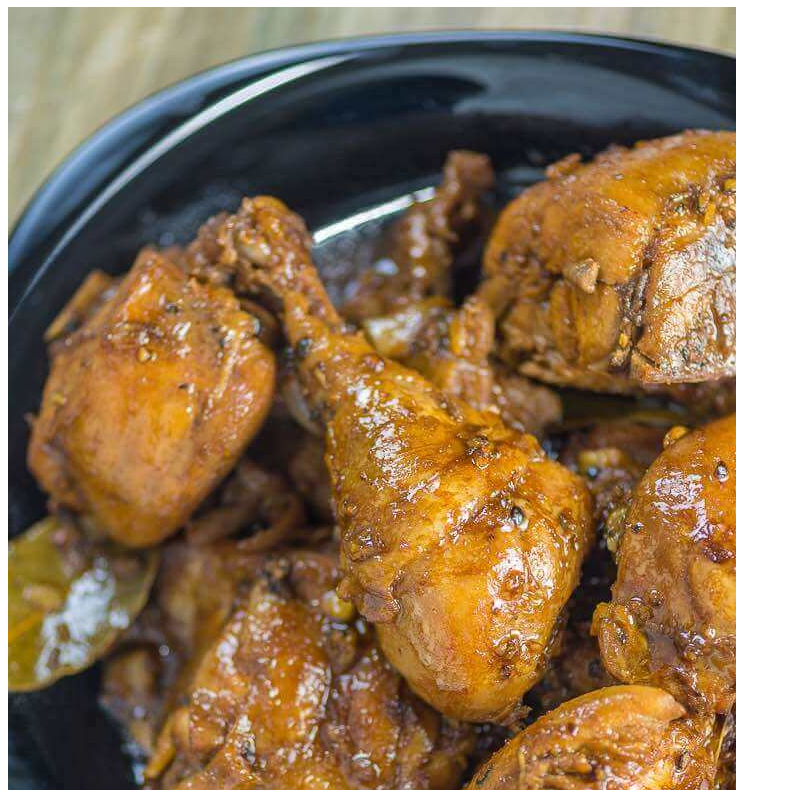
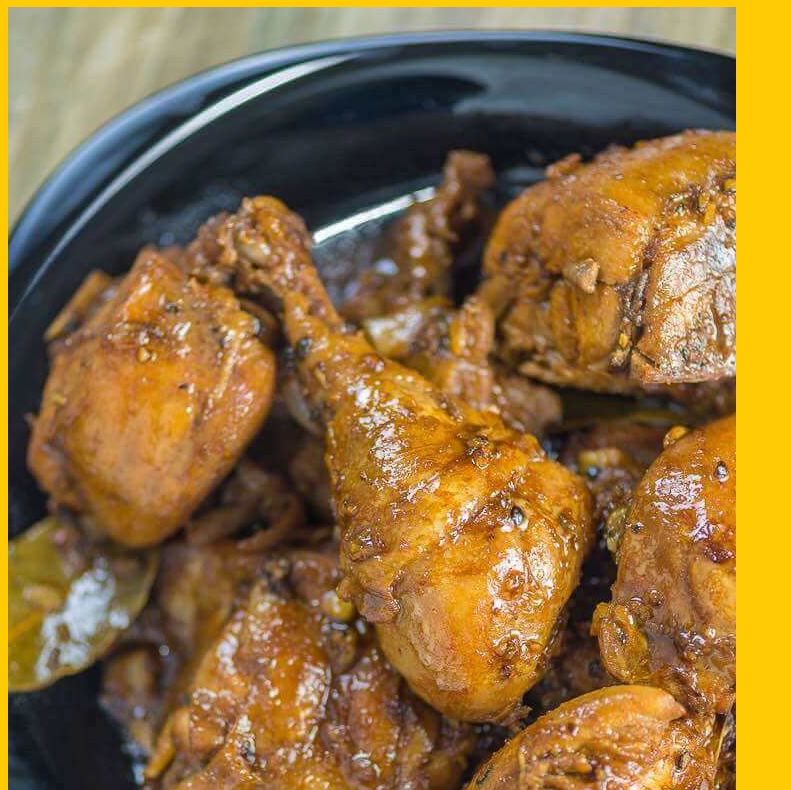
Before and after one commit to crzsrn/odin-recipes, a plain HTML site: page recipes/adobo.html in a window 1280 px wide. Shown: the part 73-863 px from the top of the page, without its empty margins (0-791 px from the left). Drawn offline with Linux system fonts and the light colour scheme.

Commit message:
Edit recipes/adobo.css and recipes/adobo.html

```diff
--- /dev/null
+++ b/recipes/adobo.css
@@ -0,0 +1,3 @@
+body {
+  background-color: #ffcb05;
+}
--- a/recipes/adobo.html
+++ b/recipes/adobo.html
@@ -3,6 +3,7 @@
 <head>
   <meta charset="UTF-8">
   <meta name="viewport" content="width=device-width, initial-scale=1.0">
+  <link rel="stylesheet" href="adobo.css">
   <title>Adobong Manok</title>
 </head>
 <body>
```
